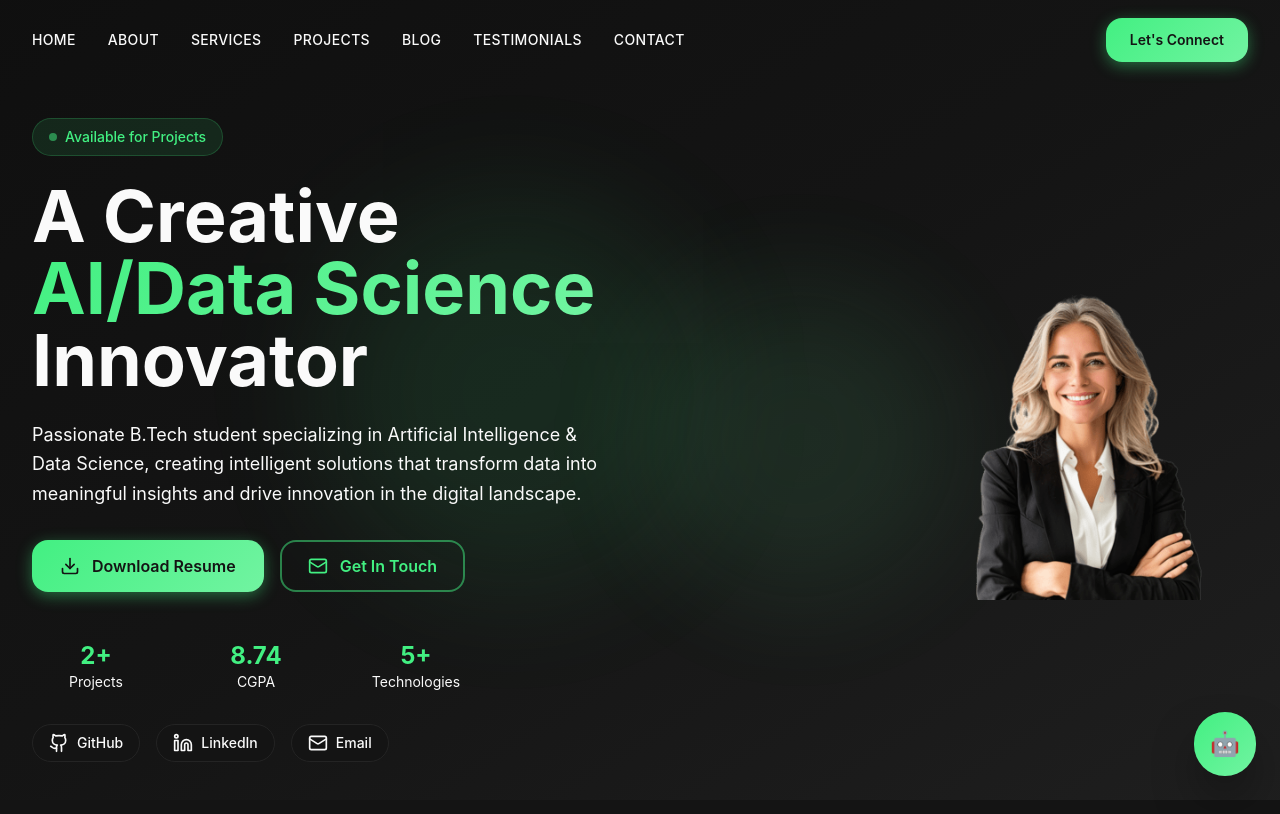
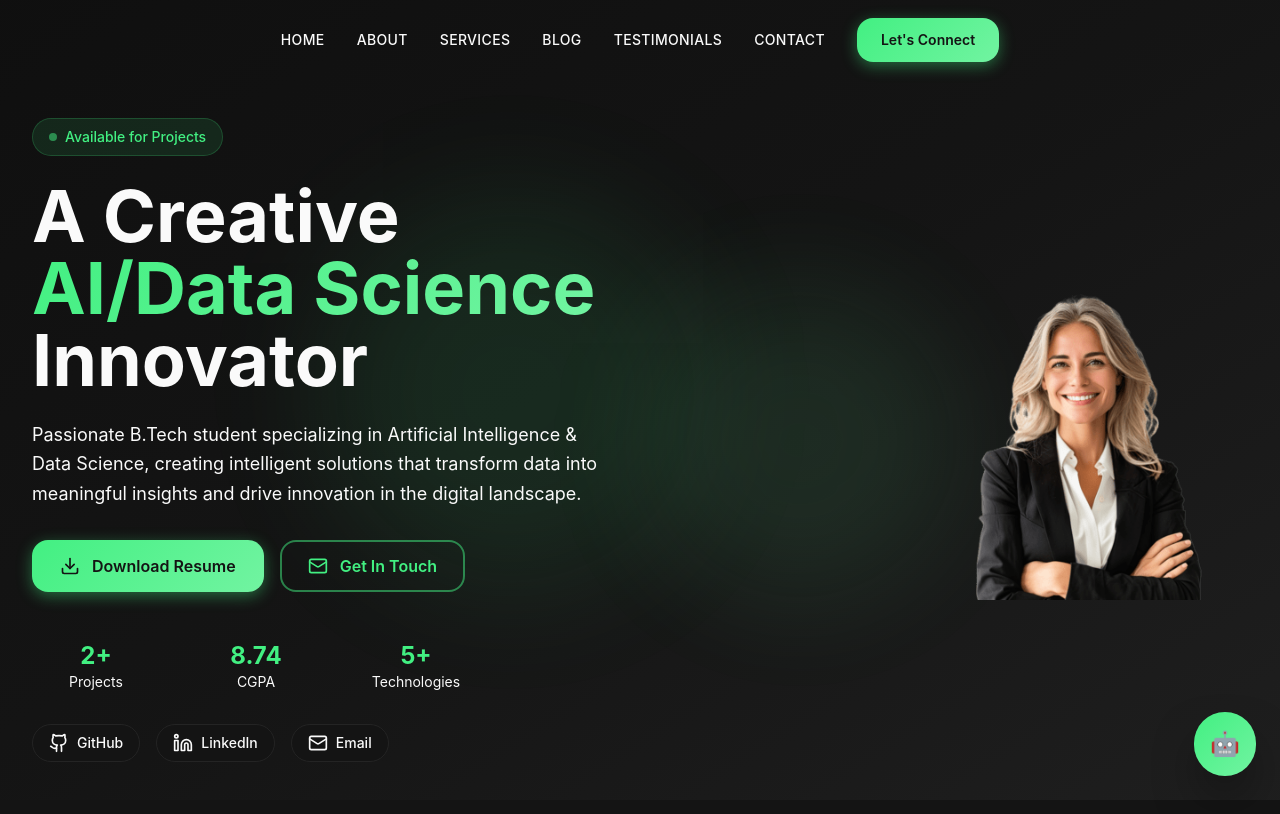
Before and after one commit to MrGiriDevelopers/Bhaviya, a React (Vite) app: page / in a window 1280 px wide. Shown: the top 814 px of the page. Built offline with nearby package versions, Linux system fonts and the light colour scheme.

Commit message:
Center Nav Items and Add Hover Animation
Center-aligns navigation links and adds a hover animation to them. The "Let's Connect" button is also styled to match.

```diff
--- a/src/components/Navbar.tsx
+++ b/src/components/Navbar.tsx
@@ -7,10 +7,9 @@ const Navbar = () => {
   const [scrolled, setScrolled] = useState(false);
 
   const navItems = [
-    { href: '#home',label: 'Home' },
+    { href: '#home', label: 'Home' },
     { href: '#about', label: 'About' },
     { href: '#services', label: 'Services' },
-    { href: '#projects', label: 'Projects' },
     { href: '#blog', label: 'Blog' },
     { href: '#testimonials', label: 'Testimonials' },
     { href: '#contact', label: 'Contact' }
@@ -53,35 +52,27 @@ const Navbar = () => {
         : 'bg-transparent'
     }`}>
       <div className="max-w-7xl mx-auto px-4 sm:px-6 lg:px-8">
-        <div className="flex items-center justify-between h-20">
-          {/* Logo */}
-          {/* <div className="navbar-item">
-            <span className="glow-text text-2xl font-bold tracking-tight">
-              BhaviyaShree<span className="text-primary">.</span>
-            </span>
-          </div> */}
-
-          {/* Desktop Navigation */}
-          <div className="hidden lg:flex items-center space-x-8">
+        <div className="flex items-center justify-center w-full h-20">
+          {/* Centered Desktop Navigation */}
+          <div className="hidden lg:flex items-center justify-center space-x-8 flex-1">
             {navItems.map((item, index) => (
               <a
                 key={item.href}
                 href={item.href}
                 onClick={(e) => smoothScroll(e, item.href)}
-                className="navbar-item relative text-foreground hover:text-primary transition-all duration-300 font-medium text-sm tracking-wide uppercase group"
+                className="navbar-item relative text-foreground hover:text-primary transition-all duration-500 font-medium text-sm tracking-wide uppercase group transform hover:scale-110"
               >
                 {item.label}
-                <span className="absolute bottom-0 left-0 w-0 h-0.5 bg-gradient-to-r from-primary to-primary-glow transition-all duration-300 group-hover:w-full"></span>
+                <span className="absolute bottom-0 left-0 w-0 h-0.5 bg-gradient-to-r from-primary to-primary-glow transition-all duration-500 group-hover:w-full"></span>
+                <span className="absolute inset-0 rounded-lg bg-primary/10 opacity-0 transition-all duration-300 group-hover:opacity-100 -z-10"></span>
               </a>
             ))}
-          </div>
 
-          {/* CTA Button - Desktop */}
-          <div className="hidden lg:block navbar-item">
+            {/* Let's Connect Button */}
             <a
-              href="#Contact"
+              href="#contact"
               onClick={(e) => smoothScroll(e, '#contact')}
-              className="btn-primary inline-flex items-center gap-2 px-6 py-3 text-sm font-semibold"
+              className="navbar-item btn-primary inline-flex items-center gap-2 px-6 py-3 text-sm font-semibold transform hover:scale-105 transition-all duration-300"
             >
               Let's Connect
             </a>
```
